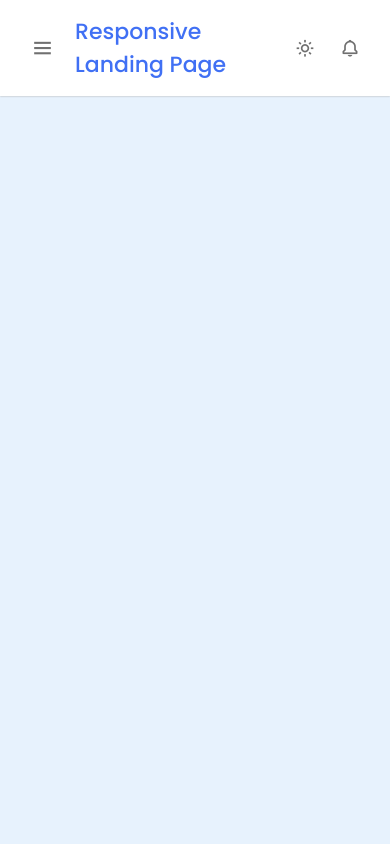
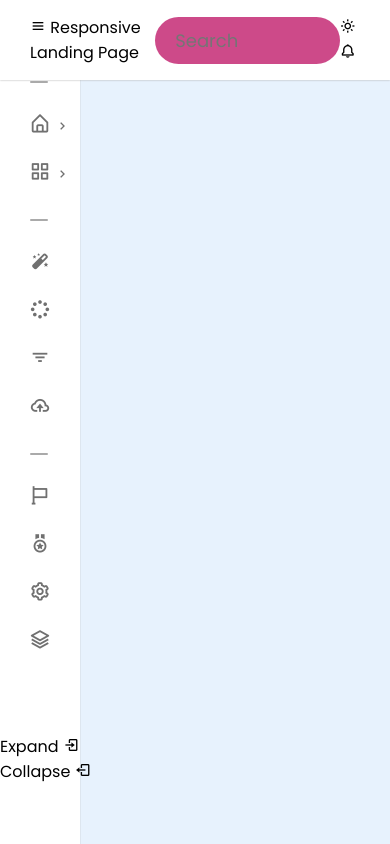
Before and after one commit to SiddhiDesai19/PRODIGY_WD_01, a plain HTML site: page index.html in a window 390 px wide. Drawn offline with nearby package versions, Linux system fonts and the light colour scheme.

Commit message:
Update style.css

```diff
--- a/style.css
+++ b/style.css
@@ -9,6 +9,7 @@
 :root {
   --white-color: #fff;
   --blue-color: #4070f4;
+    --blue-color: #cd4a89;
   --grey-color: #707070;
   --grey-color-light: #aaa;
 }
@@ -40,19 +41,6 @@ body.dark {
   z-index: 1000;
   box-shadow: 0 0 2px var(--grey-color-light);
 }
-.logo_item {
-  display: flex;
-  align-items: center;
-  column-gap: 10px;
-  font-size: 22px;
-  font-weight: 500;
-  color: var(--blue-color);
-}
-.navbar img {
-  width: 35px;
-  height: 35px;
-  border-radius: 50%;
-}
 .search_bar {
   height: 47px;
   max-width: 430px;
@@ -64,21 +52,12 @@ body.dark {
   border-radius: 25px;
   font-size: 18px;
   outline: none;
-  background-color: var(--white-color);
+  background-color: var(--blue-color);
   color: var(--grey-color);
-  border: 1px solid var(--grey-color-light);
+  border: 1px solid var(--blue-color-light);
   padding: 0 20px;
 }
-.navbar_content {
-  display: flex;
-  align-items: center;
-  column-gap: 25px;
-}
-.navbar_content i {
-  cursor: pointer;
-  font-size: 20px;
-  color: var(--grey-color);
-}
+
 
 /* sidebar */
 .sidebar {
@@ -208,53 +187,3 @@ body.dark {
   cursor: pointer;
   transition: all 0.5s ease;
 }
-.bottom {
-  position: absolute;
-  display: flex;
-  align-items: center;
-  left: 0;
-  justify-content: space-around;
-  padding: 18px 0;
-  text-align: center;
-  width: 100%;
-  color: var(--grey-color);
-  border-top: 1px solid var(--grey-color-light);
-  background-color: var(--white-color);
-}
-.bottom i {
-  font-size: 20px;
-}
-.bottom span {
-  font-size: 18px;
-}
-.sidebar.close .bottom_content {
-  width: 50px;
-  left: 15px;
-}
-.sidebar.close .bottom span {
-  display: none;
-}
-.sidebar.hoverable .collapse_sidebar {
-  display: none;
-}
-#sidebarOpen {
-  display: none;
-}
-@media screen and (max-width: 768px) {
-  #sidebarOpen {
-    font-size: 25px;
-    display: block;
-    margin-right: 10px;
-    cursor: pointer;
-    color: var(--grey-color);
-  }
-  .sidebar.close {
-    left: -100%;
-  }
-  .search_bar {
-    display: none;
-  }
-  .sidebar.close .bottom_content {
-    left: -100%;
-  }
-}
```
